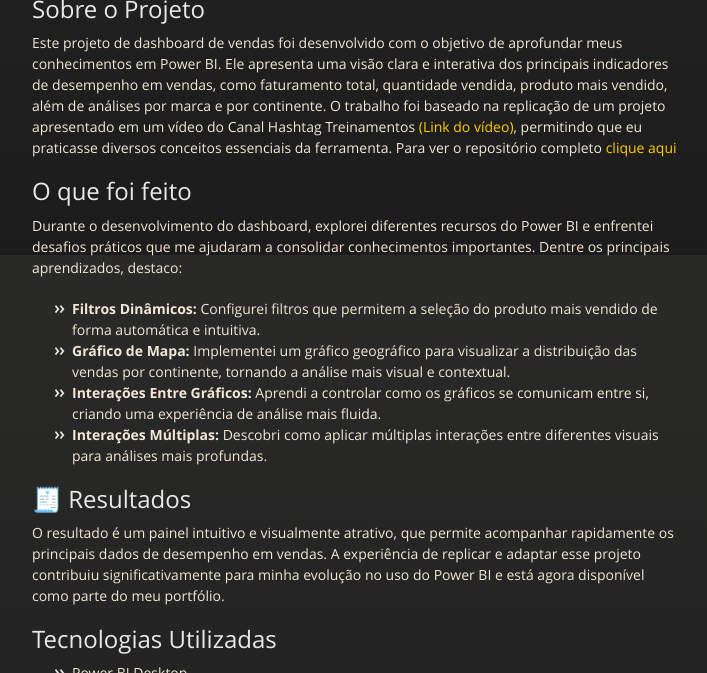
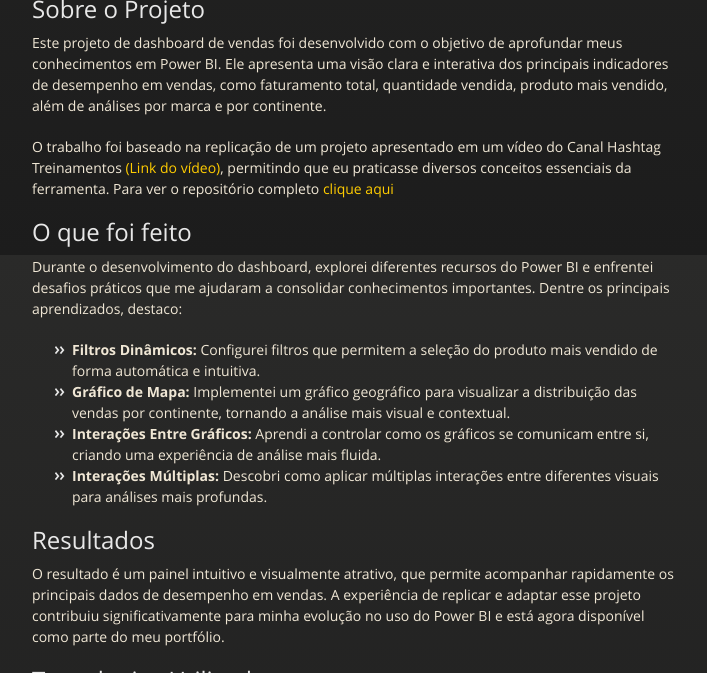
Before and after one commit to leonamcassemir0/portfolio, a Jekyll site: the page built from relatorio-venda.md, in a window 1280 px wide and 900 px high, scrolled down 418 px, cut to the strip 227-900 px from the top of the window. Shown: the whole strip, without its empty margins (283-990 px from the left). Built offline with Jekyll 4.4.1, drawn with Linux system fonts in a browser that asks for light colours; our own code applies the rules of GitHub Pages for plain Markdown files; the repository's description, which GitHub fills in, is left out.

```diff
--- a/relatorio-venda.md
+++ b/relatorio-venda.md
@@ -6,8 +6,11 @@
 
 ##  Sobre o Projeto
 
-Este projeto de dashboard de vendas foi desenvolvido com o objetivo de aprofundar meus conhecimentos em Power BI. Ele apresenta uma visão clara e interativa dos principais indicadores de desempenho em vendas, como faturamento total, quantidade vendida, produto mais vendido, além de análises por marca e por continente. O trabalho foi baseado na replicação de um projeto apresentado em um vídeo do Canal Hashtag Treinamentos [(Link do vídeo)](https://www.youtube.com/watch?v=cLwA7_hW8dA&list=PLQlQvFQvLm4qTXWLNIIc5-UleOWabjv5i&index=8), permitindo que eu praticasse diversos conceitos essenciais da ferramenta.
+Este projeto de dashboard de vendas foi desenvolvido com o objetivo de aprofundar meus conhecimentos em Power BI. Ele apresenta uma visão clara e interativa dos principais indicadores de desempenho em vendas, como faturamento total, quantidade vendida, produto mais vendido, além de análises por marca e por continente.
+
+O trabalho foi baseado na replicação de um projeto apresentado em um vídeo do Canal Hashtag Treinamentos [(Link do vídeo)](https://www.youtube.com/watch?v=cLwA7_hW8dA&list=PLQlQvFQvLm4qTXWLNIIc5-UleOWabjv5i&index=8), permitindo que eu praticasse diversos conceitos essenciais da ferramenta.
 Para ver o repositório completo [clique aqui](https://github.com/leonamcassemir0/relatorio-vendas)
+
 ##  O que foi feito
 
 Durante o desenvolvimento do dashboard, explorei diferentes recursos do Power BI e enfrentei desafios práticos que me ajudaram a consolidar conhecimentos importantes. Dentre os principais aprendizados, destaco:
@@ -17,7 +20,7 @@ Durante o desenvolvimento do dashboard, explorei diferentes recursos do Power BI
 - **Interações Entre Gráficos:** Aprendi a controlar como os gráficos se comunicam entre si, criando uma experiência de análise mais fluida.
 - **Interações Múltiplas:** Descobri como aplicar múltiplas interações entre diferentes visuais para análises mais profundas.
 
-## 🧾 Resultados
+## Resultados
 
 O resultado é um painel intuitivo e visualmente atrativo, que permite acompanhar rapidamente os principais dados de desempenho em vendas. A experiência de replicar e adaptar esse projeto contribuiu significativamente para minha evolução no uso do Power BI e está agora disponível como parte do meu portfólio.
 
```
